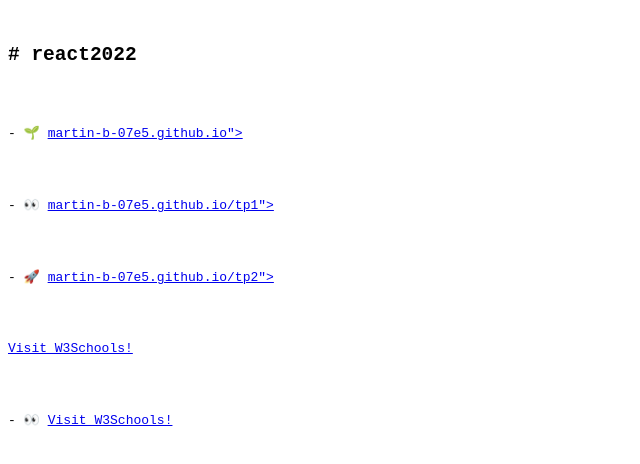
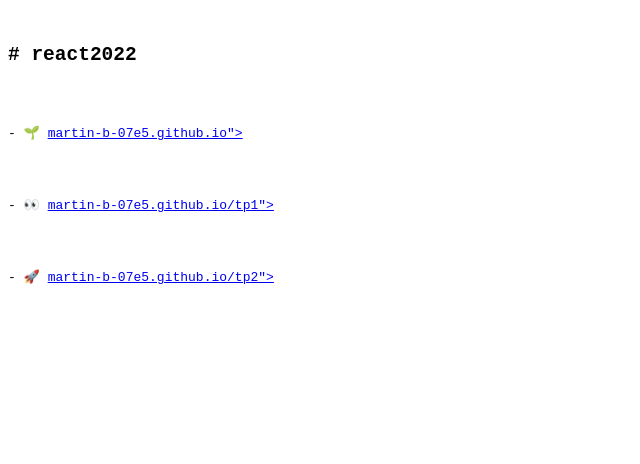
Before and after one commit to martin-b-07e5/mb, a plain HTML site: page index.html in a window 1280 px wide. Shown: the whole page, without its empty margins (0-640 px from the left). Drawn offline with Linux system fonts and the light colour scheme.

Commit message:
minors changes

```diff
--- a/index.html
+++ b/index.html
@@ -19,8 +19,6 @@
     <p>- 🌱 <a href="https://martin-b-07e5.github.io/" target="_blank">martin-b-07e5.github.io"></a></p>
     <p>- 👀 <a href="https://martin-b-07e5.github.io/tp1" target="_blank">martin-b-07e5.github.io/tp1"></a></p>
     <p>- 🚀 <a href="https://martin-b-07e5.github.io/tp2" target="_blank">martin-b-07e5.github.io/tp2"></a></p>
-    <p><a href="https://www.w3schools.com/" target="_blank">Visit W3Schools!</a> </p>
-    <p>- 👀 <a href="https://www.w3schools.com/" target="_blank">Visit W3Schools!</a> </p>
   </pre>
 
   <!-- Optional JavaScript -->
```
